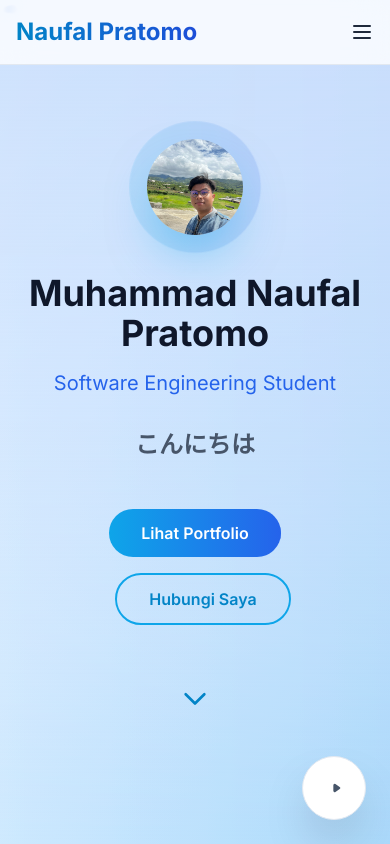
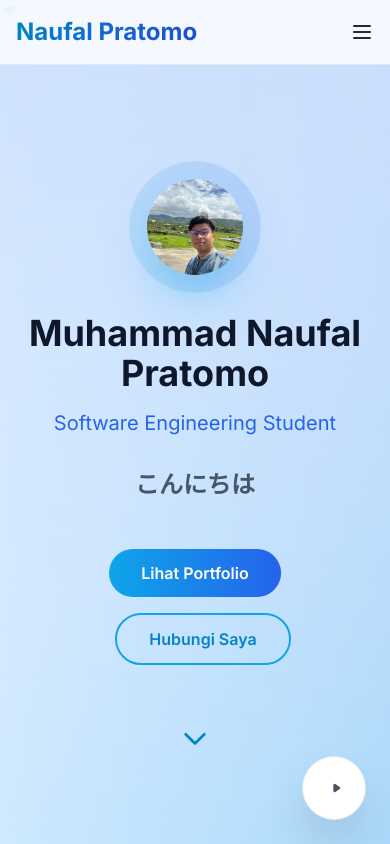
Before and after one commit to NaufalPratomo/portfolio-nextjs, a Next.js app: page / in a window 390 px wide. Shown: the top 844 px of the page. Built offline with nearby package versions, Linux system fonts and the light colour scheme.

Commit message:
feat: Introduce Hero component with profile image, animated greetings, and scroll-based parallax effects.

```diff
--- a/src/components/Hero.jsx
+++ b/src/components/Hero.jsx
@@ -60,7 +60,7 @@
   };
 
   return (
-    <section id="home" className="relative min-h-[100dvh] flex items-center justify-center overflow-hidden">
+    <section id="home" className="relative min-h-[100dvh] flex items-center justify-center overflow-hidden pt-20 md:pt-0">
       {/* Parallax Background Layers */}
       <motion.div
         className="absolute inset-0 bg-gradient-to-b from-blue-100 to-transparent"
```
